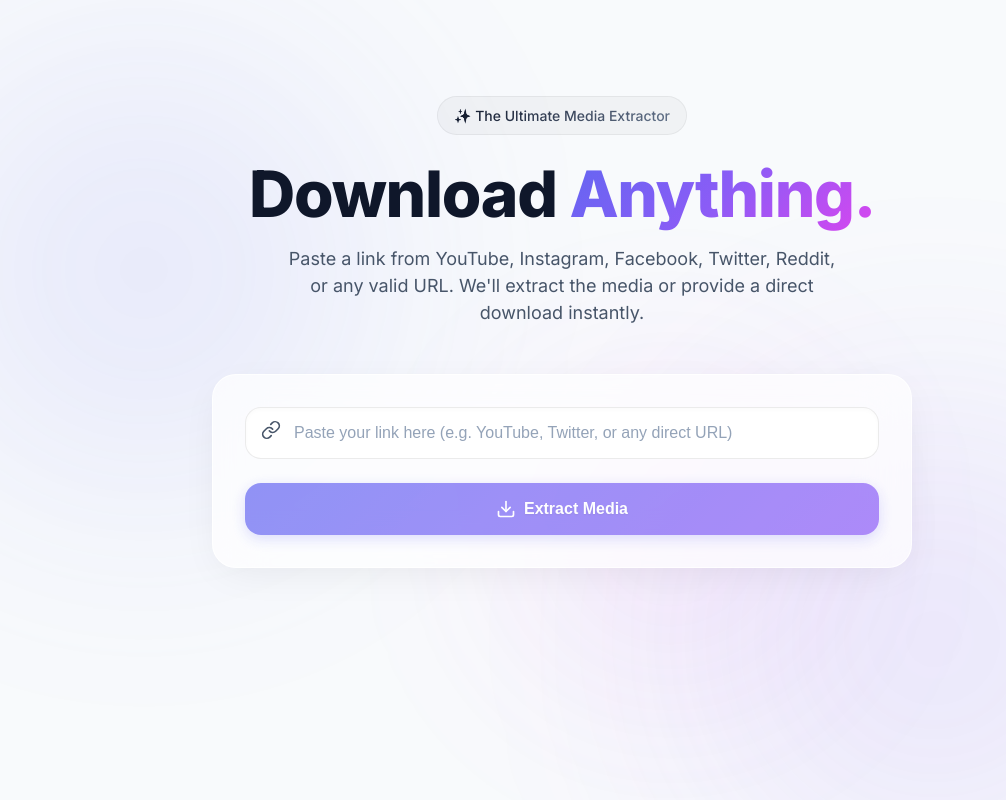
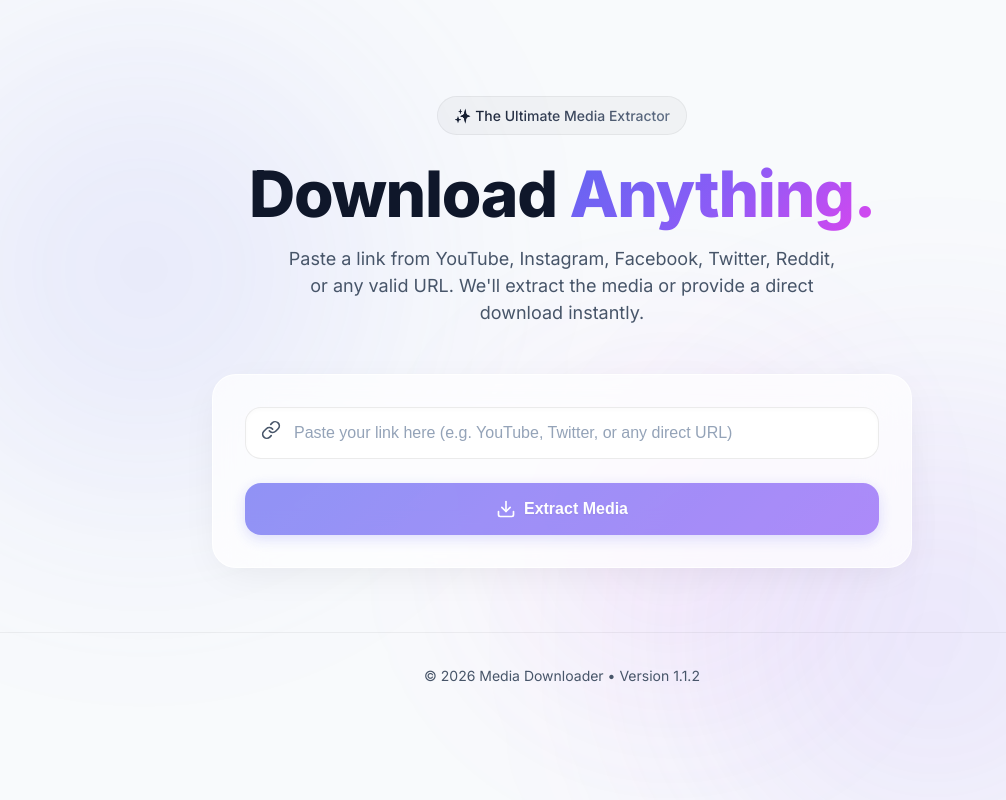
Before and after one commit to varshithdharmaj/link-download, a Next.js app: page / in a window 1280 px wide. Shown: the whole page, without its empty margins (78-1084 px from the left). Built offline with nearby package versions, Linux system fonts and the light colour scheme.

Commit message:
debug: add version tag to footer

```diff
--- a/app/page.tsx
+++ b/app/page.tsx
@@ -209,6 +209,9 @@
           </motion.div>
         )}
       </AnimatePresence>
+      <footer style={{ marginTop: "4rem", padding: "2rem", borderTop: "1px solid rgba(0,0,0,0.05)", width: "100%", textAlign: "center", color: "var(--text-secondary)", fontSize: "0.875rem" }}>
+        <p>© 2026 Media Downloader • Version 1.1.2</p>
+      </footer>
     </main>
   );
 }
```
